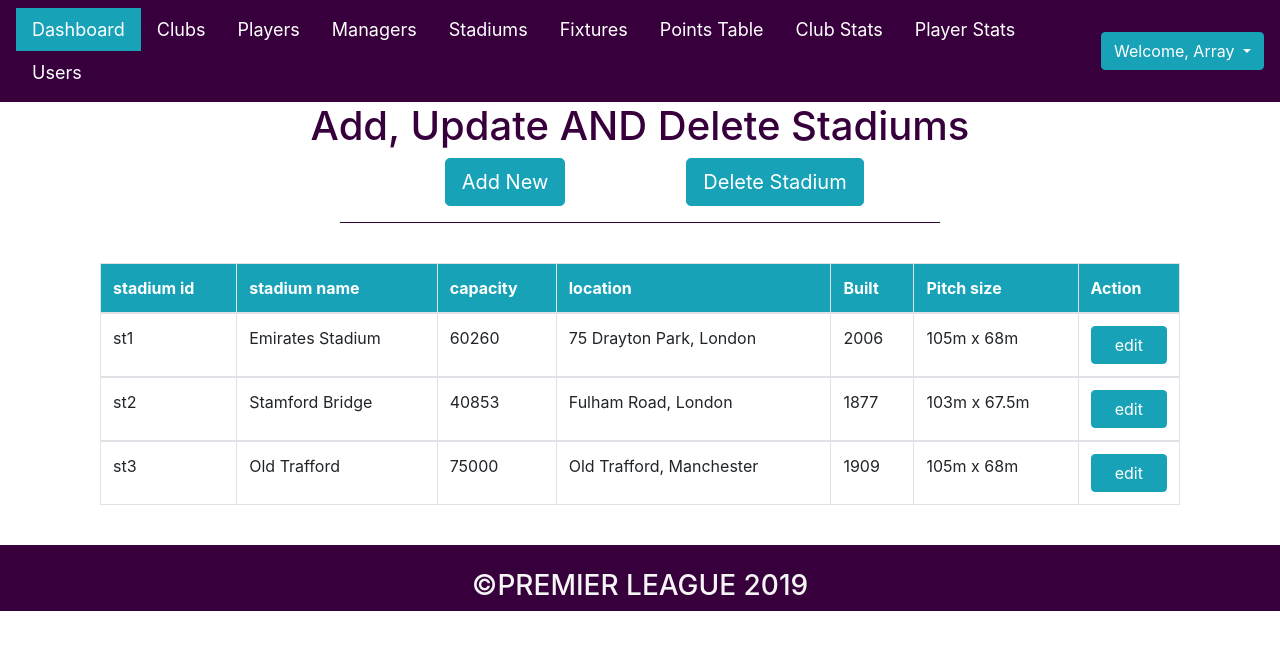
After one commit to Haris-Noori/SIS-DB, a PHP site: page /php_files/admin/admin_stadiums.php in a window 1280 px wide. The commit adds this page. Shown: the top 650 px of the page. Run offline with PHP 8.4, Linux system fonts and the light colour scheme; a user stored in the database is signed in; data comes from the database, SQL or seed files in the repository.

Commit message:
edit-stadium ready

```diff
--- a/php_files/admin/admin_header.php
+++ b/php_files/admin/admin_header.php
@@ -31,7 +31,7 @@
                     <a class="nav-link" href="admin_managers.php">Managers</a>
                 </li>
                 <li class="nav-item">
-                    <a class="nav-link" href="#">Stadiums</a>
+                    <a class="nav-link" href="admin_stadiums.php">Stadiums</a>
                 </li>
                 <li class="nav-item">
                     <a class="nav-link" href="#">Fixtures</a>
--- /dev/null
+++ b/php_files/admin/admin_stadiums.php
@@ -0,0 +1,79 @@
+<?php
+    include "admin_header.php";
+    include "../connect.php";
+    session_start();
+?>
+
+<!-- <!DOCTYPE html> -->
+<html>
+<head>
+    <title>Admin | Stadiums </title>
+    <link rel="stylesheet" type="text/css" href="../../css/admin_players.css">
+
+</head>
+<body>
+
+    <center><h1> Add, Update AND Delete Stadiums</h1></center>
+    <center><div class="container">
+        <div class="row">
+            <div class="col-6"><a href="add_manager.php"><button class="btn btn-info btn-lg btn_add">Add New</button></a></div>
+            <div class="col-6"><a href="del_manager.php"><button class="btn btn-info btn-lg btn_del">Delete Stadium</button></a></div>
+        </div>
+    </div></center>
+
+    <hr>
+
+
+    <br>
+    <center>
+    <div class="container">
+        <?php
+
+            $qry = " SELECT * FROM stadiums ";
+            $res = $con->query($qry);
+            $result = "";
+
+            if($res->num_rows > 0)
+            {
+                $result .= " <div class = 'container'> ";
+                $result .= " <table class='table table-bordered'> ";
+
+                $result .= " <thead class='thead_clubs'> <tr>
+                    <th>stadium id</th>
+                    <th>stadium name</th>
+                    <th>capacity</th>
+                    <th>location</th>
+                    <th>Built</th>
+                    <th>Pitch size</th>
+                    <th> Action </th>
+                    </tr> </thead> ";
+
+                while($row = $res->fetch_assoc())
+                {
+                    $result .= " <tbody> <tr>
+
+                        <td> ".$row['stadium_id']." </td>
+                        <td> ".$row['stadium_name']." </td>
+                        <td> ".$row['capacity']." </td>
+                        <td> ".$row['location']." </td>
+                        <td> ".$row['built']." </td>
+                        <td> ".$row['pitch_size']." </td>
+                        <td> <a href='edit_stadium.php?edit=".$row['stadium_id']."'><button class='btn btn-info btn-block'>edit</button></a> </td>
+
+                    </tr> </tbody> ";
+                }
+
+                $result .= " </table> </div> ";
+            }
+
+            echo $result;
+
+        ?>
+    </div>
+    </center>
+
+    <br>
+</body>
+</html>
+
+<?php include "admin_footer.php"; ?>
```
Also changed, not shown: php_files/admin/edit_stadium.php (added, +115 -0 lines), php_files/admin/add_stadium.php (added).
